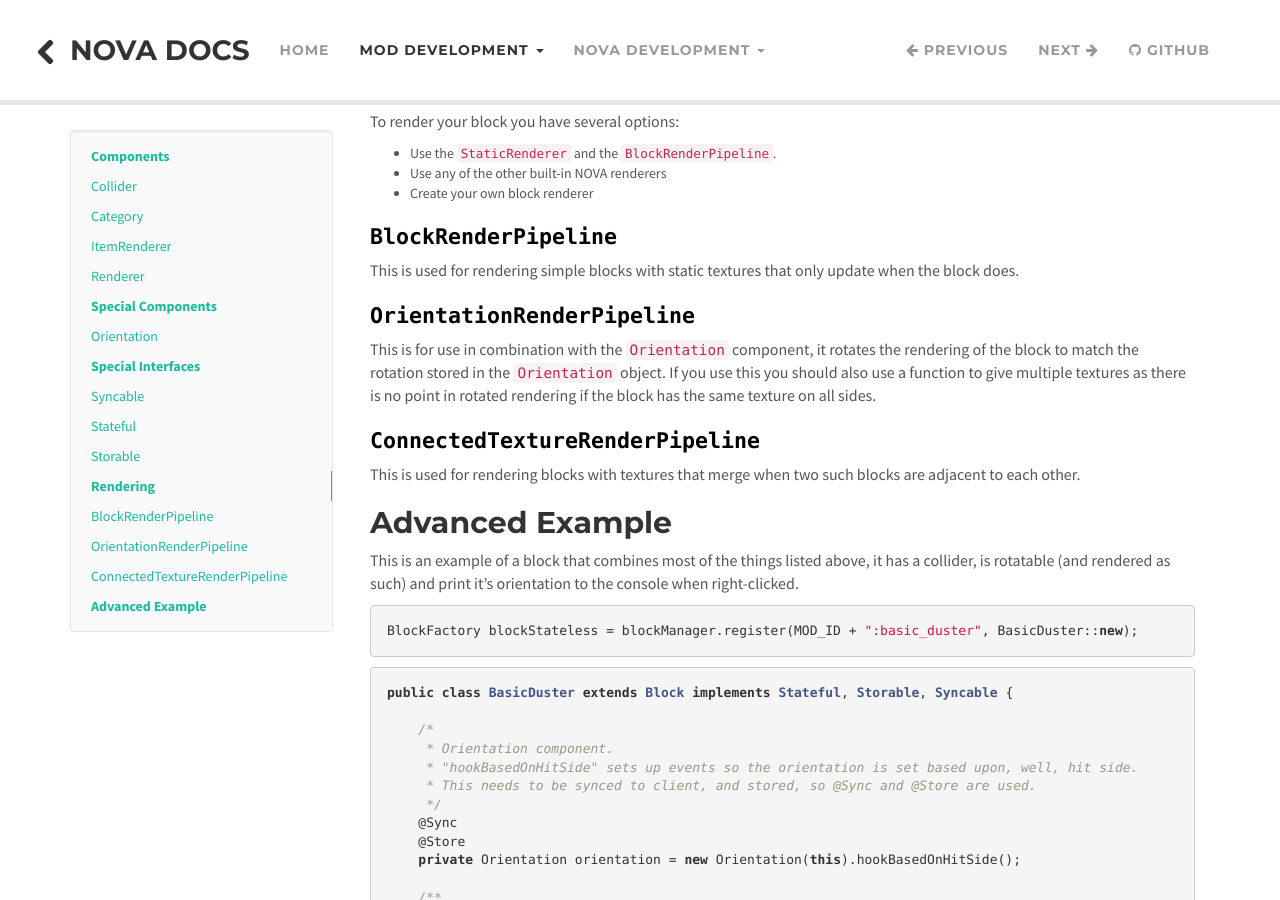
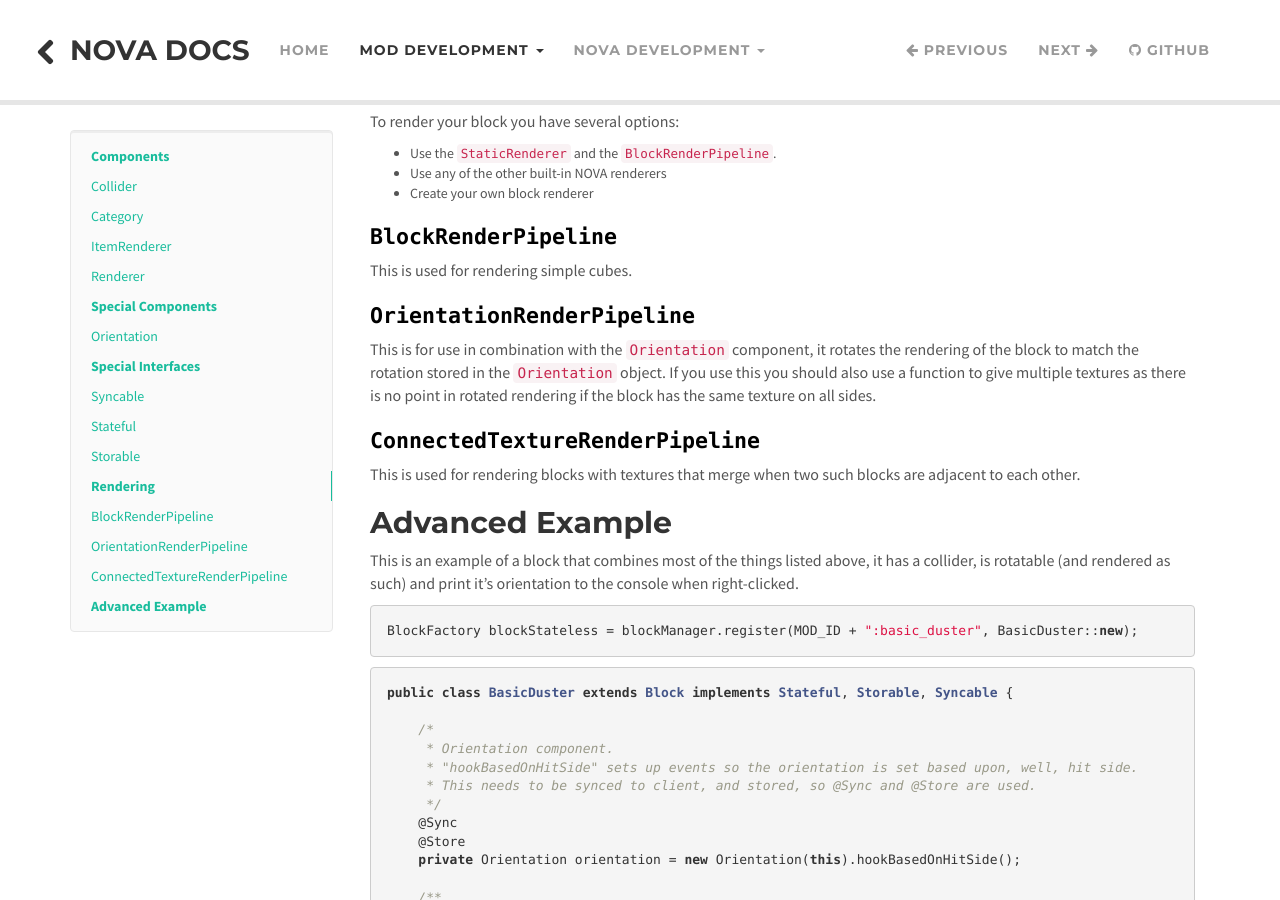
Before and after one commit to NOVA-Team/docs, an MkDocs documentation site: the page built from docs/Mod Development/Blocks.md, in a window 1280 px wide and 900 px high, scrolled down 2233 px. Built offline with MkDocs 1.6.1, drawn with Linux system fonts in a browser that asks for light colours; old or Windows-style settings are respelled for this version of MkDocs.

Commit message:
Fix missed things

````diff
--- a/docs/Mod Development/Blocks.md
+++ b/docs/Mod Development/Blocks.md
@@ -79,7 +79,7 @@ To render your block you have several options:
 - Create your own block renderer
 
 ### `BlockRenderPipeline`
-This is used for rendering simple blocks with static textures that only update when the block does.
+This is used for rendering simple cubes.
 
 ### `OrientationRenderPipeline`
 This is for use in combination with the `Orientation` component, it rotates the rendering of the block to match the rotation stored in the `Orientation` object. If you use this you should also use a function to give multiple textures as there is no point in rotated rendering if the block has the same texture on all sides.
@@ -89,6 +89,7 @@ This is used for rendering blocks with textures that merge when two such blocks
 
 ## Advanced Example
 This is an example of a block that combines most of the things listed above, it has a collider, is rotatable (and rendered as such) and print it's orientation to the console when right-clicked.
+
 ```java
 BlockFactory blockStateless = blockManager.register(MOD_ID + ":basic_duster", BasicDuster::new);
 ```
````
Also changed, not shown: docs/Mod Development/Items.md (+1 -1 lines).
